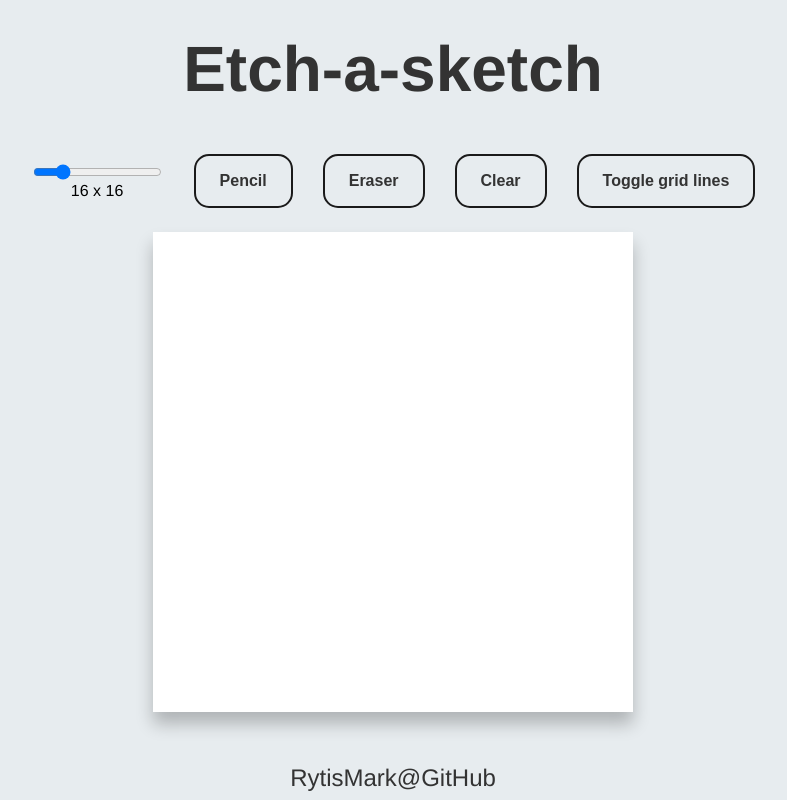
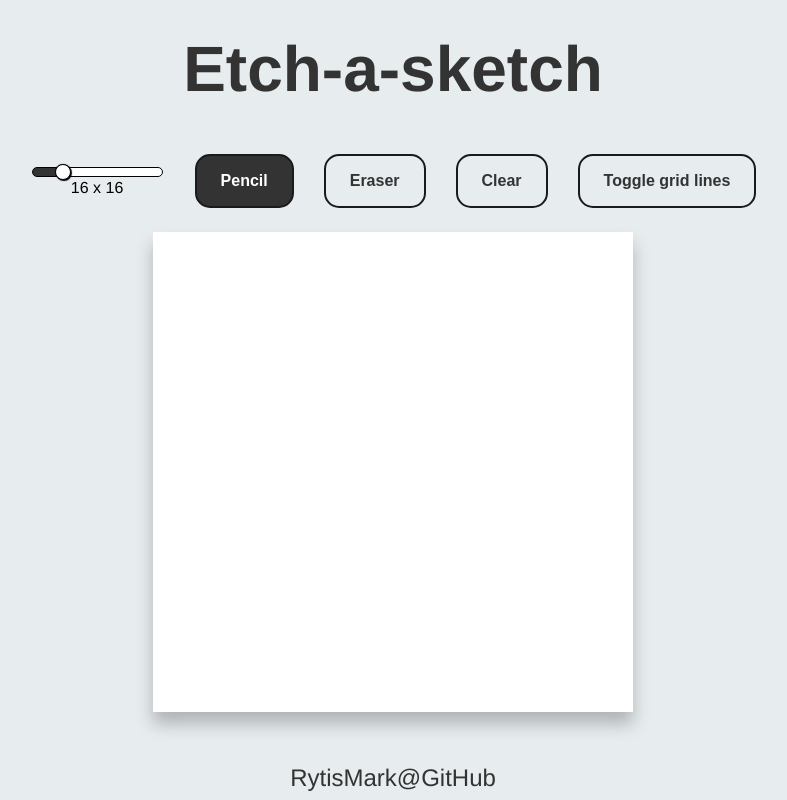
Before and after one commit to RytisMark/etch-a-sketch, a plain HTML site: page index.html in a window 1280 px wide. Shown: the whole page, without its empty margins (247-1034 px from the left). Drawn offline with Linux system fonts and the light colour scheme.

Commit message:
slider beautified

```diff
--- a/script.js
+++ b/script.js
@@ -12,6 +12,8 @@ let numOfCols = 16;
 let isDragOn = false;
 let isGridOn = false;
 let whichTool = "pencil";
+btnPencil.classList.add('active');
+
 
 
 sizeSlider.oninput = changeGridMapSize;
@@ -29,6 +31,8 @@ btnEraser.onclick = () => {
 btnToggleGrid.onclick = toggleGridLines;
 
 createGridMap(numOfRows, numOfCols);
+sizeSlider.dispatchEvent(new Event('input'));
+
 
 function toggleGridLines() {
     for (let i = 0; i < grids.length; i++) {
@@ -74,4 +78,7 @@ function changeGridMapSize() {
     removeGridMap();
     createGridMap(numOfRows, numOfCols);
     toggleGridLines();
+
+    let value = (this.value - this.min) / (this.max - this.min) * 100;
+    this.style.background = 'linear-gradient(to right, #333333 0%, #333333 ' + value + '%, #fff ' + value + '%, white 100%)';
 }
--- a/styles.css
+++ b/styles.css
@@ -93,3 +93,27 @@ a {
     color: #333333;;
     text-decoration: none;
 }
+
+input[type='range'] {
+    -webkit-appearance: none;
+    height: 8px;
+    border: 1px black solid;
+    border-radius: 10px;
+    background: transparent;
+}
+
+input[type='range']::-webkit-slider-thumb {
+    -webkit-appearance: none;
+    border: 1px solid #000000;
+    height: 16px;
+    width: 16px;
+    border-radius: 12px;
+    background: #ffffff;
+    cursor: pointer;
+    box-shadow: 1px 1px 1px #000000, 0px 0px 1px #0d0d0d;
+
+}
+
+input[type=range]::-webkit-file-runnable-track {
+    -webkit-apperance: none;
+}
```
